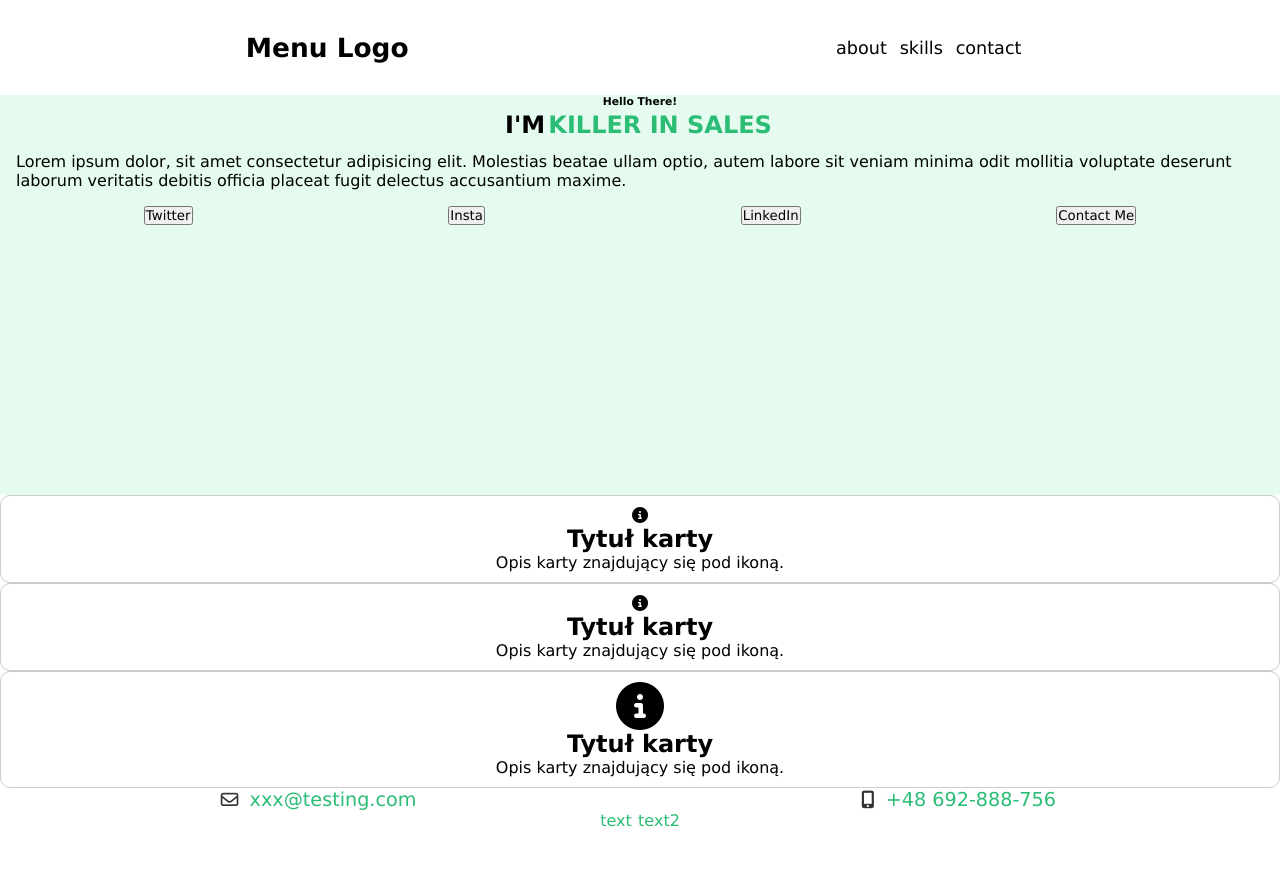
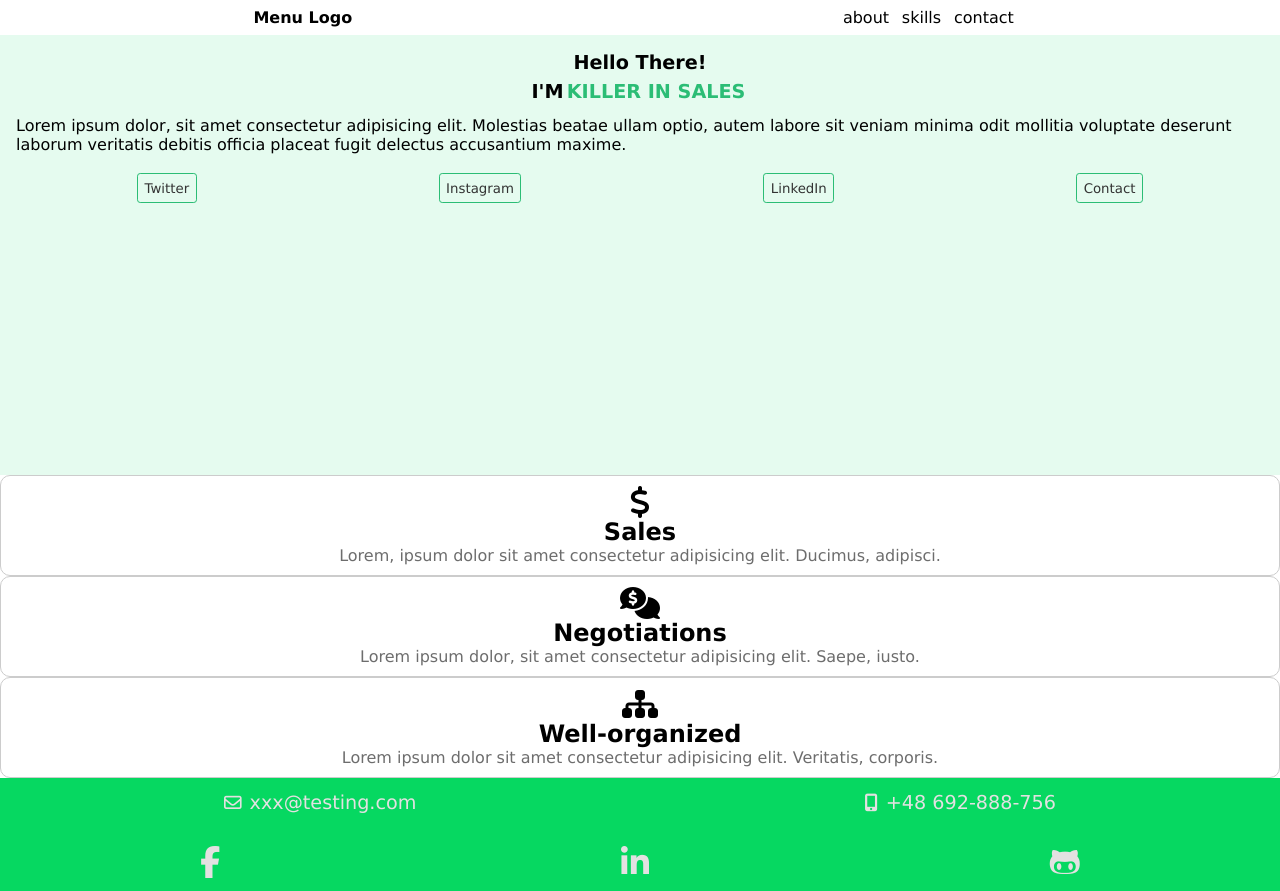
Before and after one commit to michaltyczynski1993/personal_website, a plain HTML site: page index.html in a window 1280 px wide. Before the commit the page ends 830 px from the top, so only its background shows below. Drawn offline with Linux system fonts and the light colour scheme.

Commit message:
footer and buttons stylings

```diff
--- a/index.html
+++ b/index.html
@@ -33,38 +33,38 @@
                     accusantium maxime.</p>
                 <div class="container ">
                     <button>Twitter</button>
-                    <button>Insta</button>
+                    <button>Instagram</button>
                     <button>LinkedIn</button>
-                    <button>Contact Me</button>
+                    <button>Contact</button>
                 </div>
 
         </section>
         <section class="skills">
             <div class="card">
                 <div class="card-icon">
-                    <i class="fas fa-info-circle"></i> <!-- Przykładowa ikona z biblioteki FontAwesome -->
+                    <i class="fas fa-dollar-sign fa-2x"></i> <!-- Przykładowa ikona z biblioteki FontAwesome -->
                 </div>
                 <div class="card-text">
-                    <h2>Tytuł karty</h2>
-                    <p>Opis karty znajdujący się pod ikoną.</p>
+                    <h2>Sales</h2>
+                    <p>Lorem, ipsum dolor sit amet consectetur adipisicing elit. Ducimus, adipisci.</p>
                 </div>
             </div>
             <div class="card">
                 <div class="card-icon">
-                    <i class="fas fa-info-circle"></i> <!-- Przykładowa ikona z biblioteki FontAwesome -->
+                    <i class="fas fa-comments-dollar fa-2x"></i> <!-- Przykładowa ikona z biblioteki FontAwesome -->
                 </div>
                 <div class="card-text">
-                    <h2>Tytuł karty</h2>
-                    <p>Opis karty znajdujący się pod ikoną.</p>
+                    <h2>Negotiations</h2>
+                    <p>Lorem ipsum dolor, sit amet consectetur adipisicing elit. Saepe, iusto.</p>
                 </div>
             </div>
             <div class="card">
                 <div class="card-icon">
-                    <i class="fas fa-info-circle fa-3x"></i> <!-- Przykładowa ikona z biblioteki FontAwesome -->
+                    <i class="fas fa-sitemap fa-2x"></i> <!-- Przykładowa ikona z biblioteki FontAwesome -->
                 </div>
                 <div class="card-text">
-                    <h2>Tytuł karty</h2>
-                    <p>Opis karty znajdujący się pod ikoną.</p>
+                    <h2>Well-organized</h2>
+                    <p>Lorem ipsum dolor sit amet consectetur adipisicing elit. Veritatis, corporis.</p>
                 </div>
             </div>
         </section>
@@ -72,18 +72,18 @@
             <div class="row">
                 <div class="footer-icon">
                     <i class="far fa-envelope"></i>
-                    <span>xxx@testing.com</span>
+                    <a href="mailto:xxx@testing.com">xxx@testing.com</a>
                 </div>
                 <div class="footer-icon">
                     <i class="fas fa-mobile-alt"></i>
-                    <span>+48 692-888-756</span>
+                    <a href="tel: +48 692-888-756">+48 692-888-756</a>
                 </div>
             </div>
-            <div class="row center">
-                <span>text</span>
-                <span>text2</span>
+            <div class="row">
+                <i class="fab fa-facebook-f fa-2x"></i>
+                <i class="fab fa-linkedin-in fa-2x"></i>
+                <i class="fab fa-github-alt fa-2x"></i>
             </div>
-
         </footer>
     </main>
 </body>
--- a/style.css
+++ b/style.css
@@ -7,7 +7,7 @@
 
 .about {
     background-color: #e5fbef;
-    height: 50vh;
+    height: 55vh;
 }
 
 .about>p {
@@ -20,7 +20,27 @@
 }
 
 .about>h1 {
-    padding: 0.2rem 0 0.8rem 0;
+    padding: 0.4rem 0 0.8rem 0;
+    font-size: 1.2rem;
+}
+
+button {
+    display: inline-block;
+    font-weight: 300;
+    color: #333;
+    text-align: center;
+    text-decoration: none;
+    padding: 0.4rem 0.4rem;
+    border: 0.1rem solid #2BBD75;
+    border-radius: 0.2rem;
+    transition: background-color 0.3s ease;
+    background-color: transparent;
+    margin: 0.2rem 0.2rem;
+}
+
+button:hover {
+    background-color: #2BBD75;
+    color: #fff;
 }
 
 .card {
@@ -30,16 +50,22 @@
     padding: 10px;
 }
 
-.container,
-.hero {
+.container {
     display: flex;
     justify-content: center;
     align-items: center;
     margin: 0 auto;
+    padding-top: 1rem;
+    flex-wrap: wrap;
 }
 
 html {
     font-size: 1rem;
+}
+
+footer {
+    background-color: #06D861;
+    color: #e3e1e1;
 }
 
 .footer-icon {
@@ -47,7 +73,7 @@ html {
     align-items: center;
     font-family: Arial, sans-serif;
     font-size: 1.2rem;
-    color: #333;
+    padding-bottom: 0.4rem;
 }
 
 .footer-icon i {
@@ -55,22 +81,30 @@ html {
     margin-right: 0.5rem;
 }
 
-.footer-icon span {
-    margin-left: 0.2rem;
+.footer-icon a {
+    text-decoration: none;
+    color: #e3e1e1;
+    font-size: 1.2rem;
 }
 
 nav {
     display: flex;
     justify-content: space-around;
     align-items: center;
-    padding: 2rem;
-    font-size: 1.1rem;
+    padding: 0.5rem;
+    font-size: 1rem;
+}
+
+nav h1 {
+    font-size: medium;
 }
 
 .row {
     display: flex;
     flex-direction: row;
     justify-content: space-around;
+    flex-wrap: wrap;
+    padding: 0.8rem 0;
 }
 
 span {
@@ -94,3 +128,14 @@ ul>li:hover {
 .center {
     justify-content: center;
 }
+
+.card-text p {
+    color: #6d6d6d;
+}
+
+
+@media(min-width: 400px) {
+    h6 {
+        font-size: 1.2rem;
+    }
+}
```
